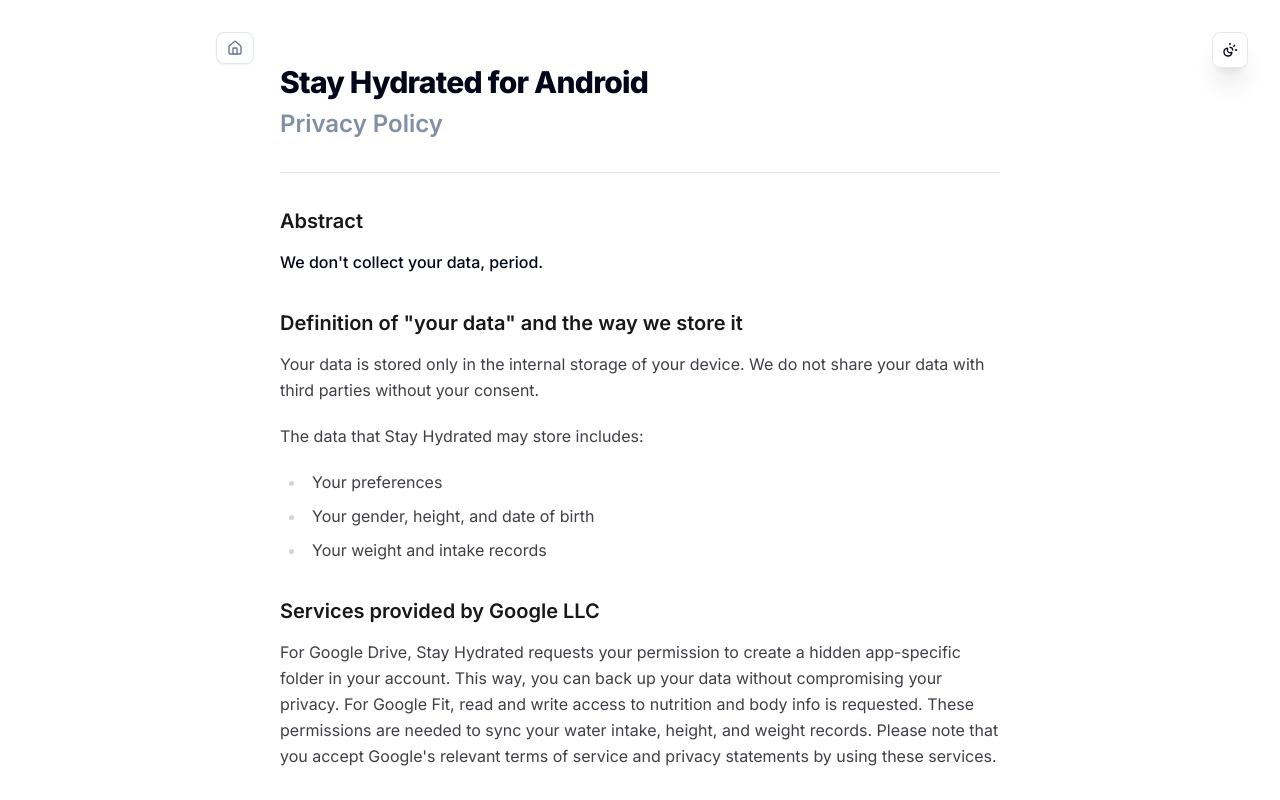
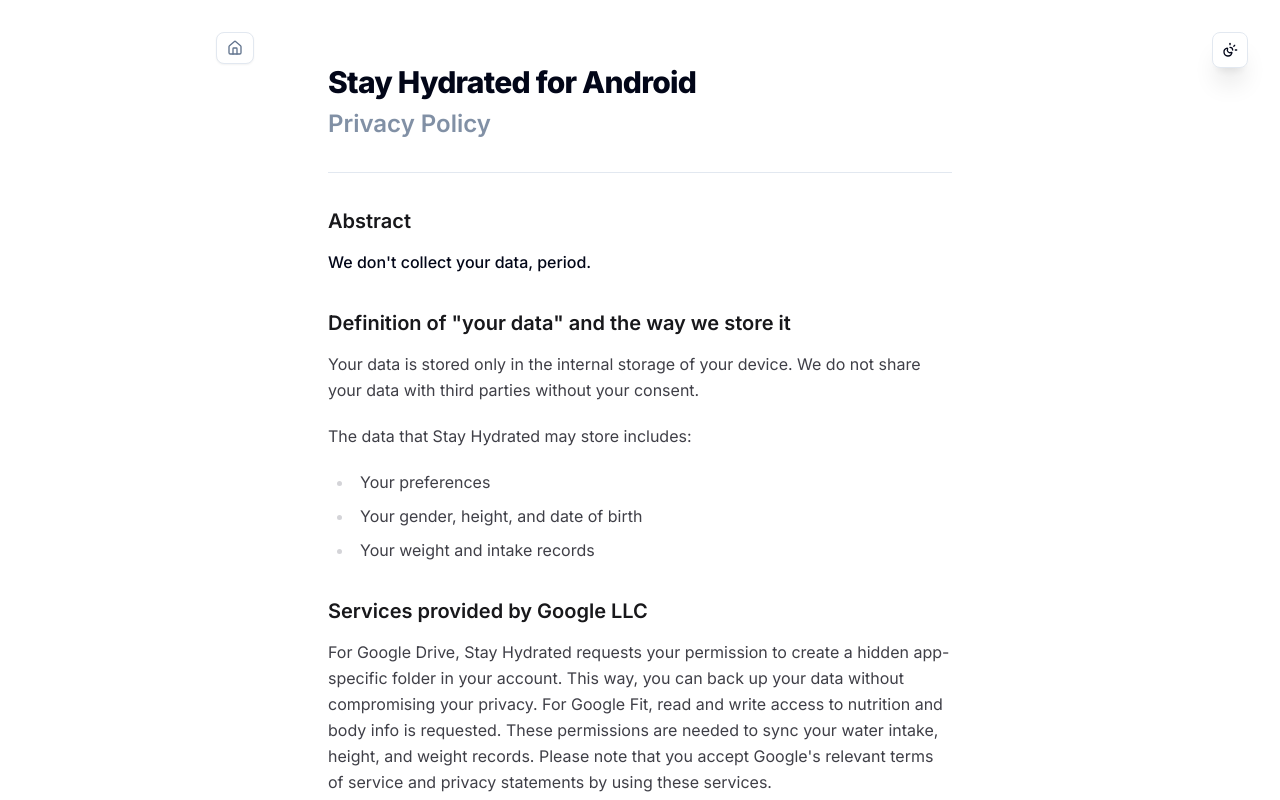
Before and after one commit to gndzkrkc/gndzkrkc.com, a Next.js app: page /en/projects/stay-hydrated/policy in a window 1280 px wide. Shown: the top 800 px of the page. Built offline with nearby package versions, Linux system fonts and the light colour scheme.

Commit message:
chore(ui): Adjust main container width on Privacy Policy page
Gives the page a narrower main container to create a more comfortable reading experience.

```diff
--- a/src/app/[locale]/projects/stay-hydrated/policy/page.tsx
+++ b/src/app/[locale]/projects/stay-hydrated/policy/page.tsx
@@ -25,7 +25,7 @@
 
   return (
     <div className="min-h-screen bg-background font-sans">
-      <main className="container max-w-3xl mx-auto px-6 pb-24">
+      <main className="container max-w-2xl mx-auto px-6 pb-24">
         {/* HEADER SECTION */}
         <div className="mb-8">
           <h1 className="text-3xl font-extrabold tracking-tight mb-2 text-foreground">
```
